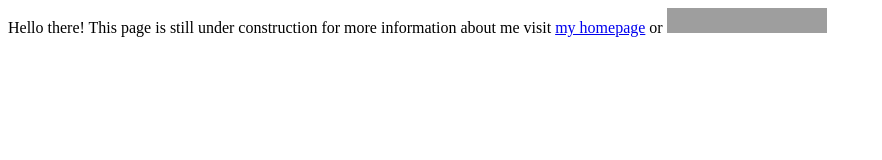
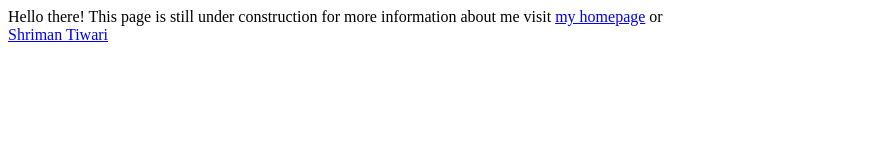
Before and after one commit to shriman/shriman.github.io, a plain HTML site: page index.html in a window 1280 px wide. Shown: the whole page, without its empty margins (0-882 px from the left). Drawn offline with Linux system fonts and the light colour scheme; grey boxes are pictures that could not be loaded.

Commit message:
add badge

```diff
--- a/index.html
+++ b/index.html
@@ -1,10 +1,10 @@
+<script type="text/javascript" src="https://platform.linkedin.com/badges/js/profile.js" async defer></script>
+
 Hello there!
 
 This page is still under construction
 for more information about me visit <a href="http://studwww.eurecom.fr/~tiwari/">my homepage</a>
 
-or <a href="https://fr.linkedin.com/pub/shriman-narayan-tiwari/23/585/922">
+or
 
-          <img src="https://static.licdn.com/scds/common/u/img/webpromo/btn_viewmy_160x25.png" width="160" height="25" border="0" alt="View Shriman's profile on LinkedIn">
-
-    </a>
+<div class="LI-profile-badge"  data-version="v1" data-size="medium" data-locale="en_US" data-type="horizontal" data-theme="light" data-vanity="shrimantiwari"><a class="LI-simple-link" href='https://fr.linkedin.com/in/shrimantiwari?trk=profile-badge'>Shriman Tiwari</a></div>
```
